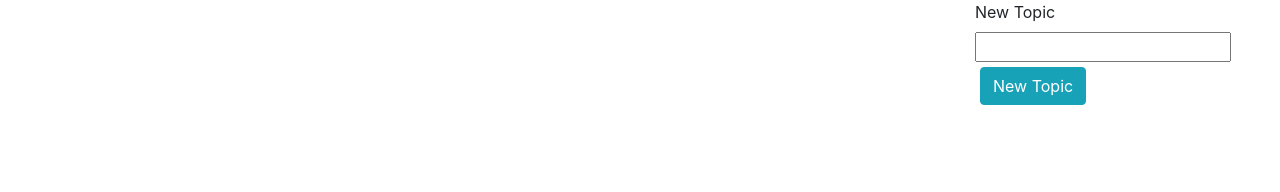
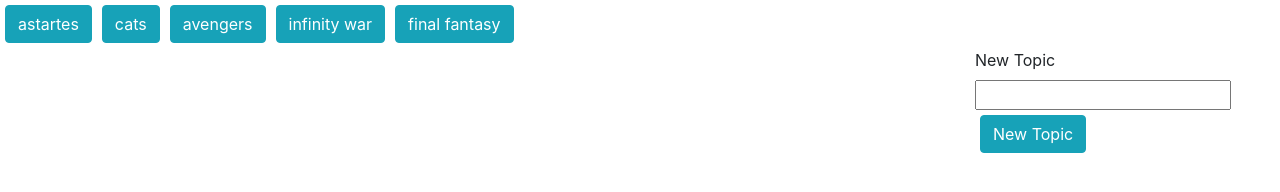
Before and after one commit to raymondt1234/GifTastic, a plain HTML site: page index.html in a window 1280 px wide. Drawn offline with nearby package versions, Linux system fonts and the light colour scheme; the site is published under a folder, as on GitHub Pages, so addresses that start at the root find nothing.

Commit message:
Javascript link in index.html fixed

```diff
--- a/index.html
+++ b/index.html
@@ -37,7 +37,7 @@
         </div>
     </div>
     <script src="https://ajax.googleapis.com/ajax/libs/jquery/3.4.1/jquery.min.js"></script>
-    <script src="/assets/javascript/giftastic.js"></script>
+    <script src="./assets/javascript/giftastic.js"></script>
 
 </body>
 
```
